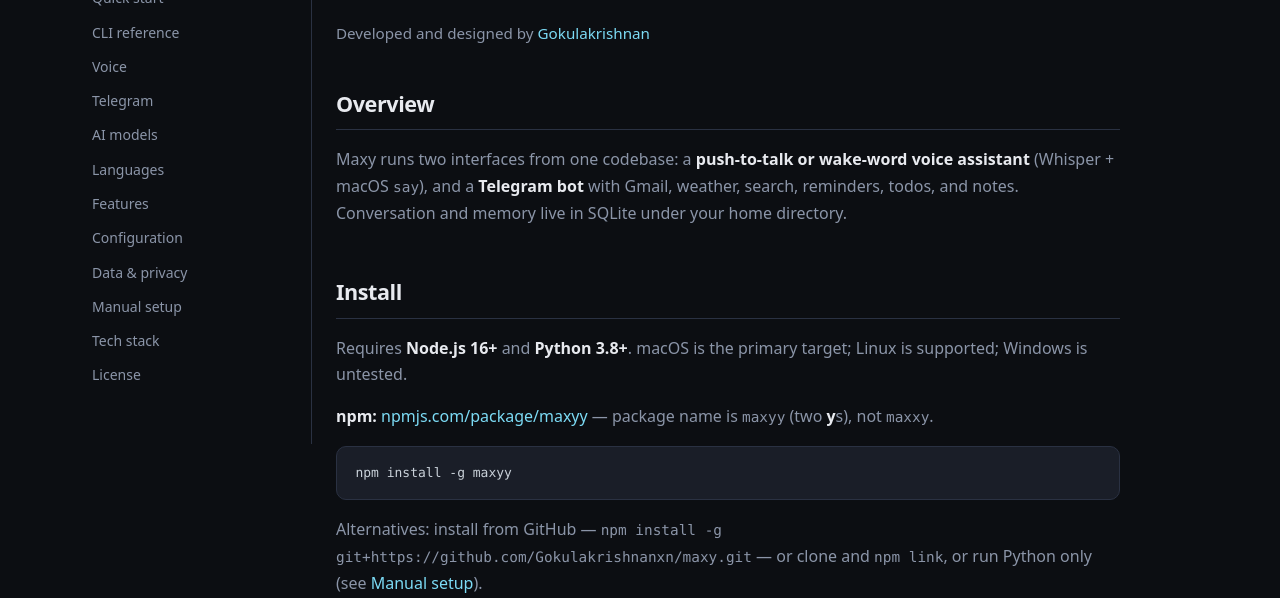
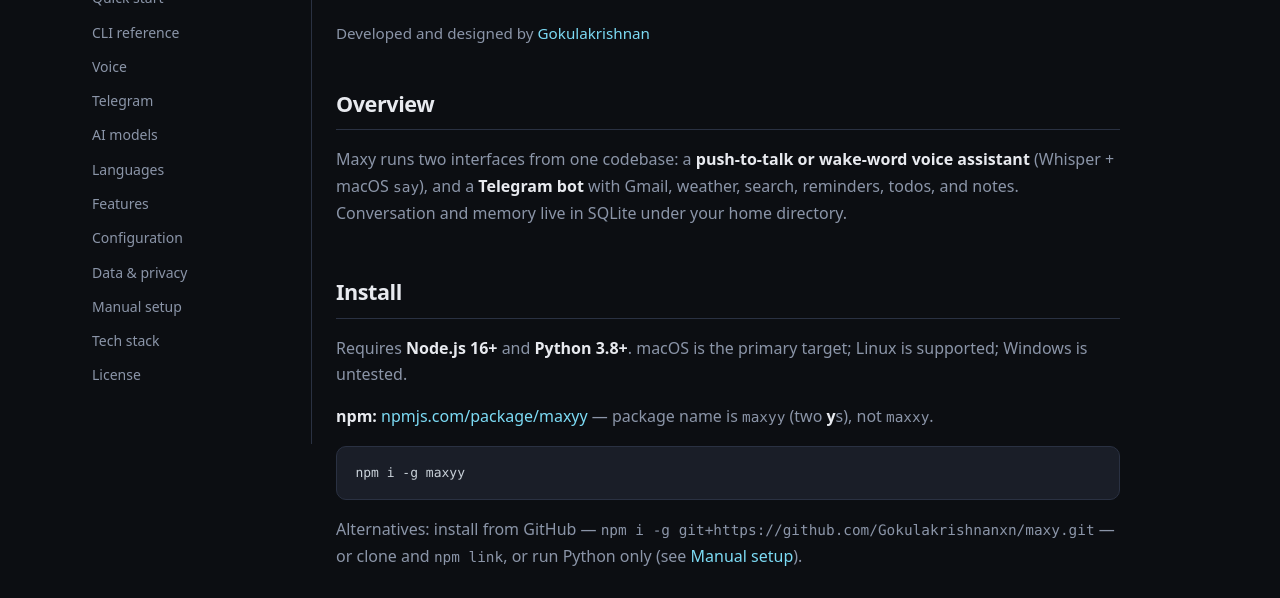
Before and after one commit to Gokulakrishnxn/maxy, a website: page docs/index.html in a window 1280 px wide. Shown: the part 202-800 px from the top of the page. Drawn offline with Linux system fonts and the light colour scheme.

Commit message:
update the doc

```diff
--- a/docs/index.html
+++ b/docs/index.html
@@ -75,8 +75,8 @@
             <a href="https://www.npmjs.com/package/maxyy" target="_blank" rel="noopener">npmjs.com/package/maxyy</a>
             — package name is <code>maxyy</code> (two <strong style="color:var(--text);">y</strong>s), not <code>maxxy</code>.
           </p>
-          <pre><code>npm install -g maxyy</code></pre>
-          <p>Alternatives: install from GitHub — <code>npm install -g git+https://github.com/Gokulakrishnanxn/maxy.git</code> — or clone and <code>npm link</code>, or run Python only (see <a href="#manual-setup">Manual setup</a>).</p>
+          <pre><code>npm i -g maxyy</code></pre>
+          <p>Alternatives: install from GitHub — <code>npm i -g git+https://github.com/Gokulakrishnanxn/maxy.git</code> — or clone and <code>npm link</code>, or run Python only (see <a href="#manual-setup">Manual setup</a>).</p>
         </section>
 
         <section id="quick-start">
```
Also changed, not shown: README.md.
